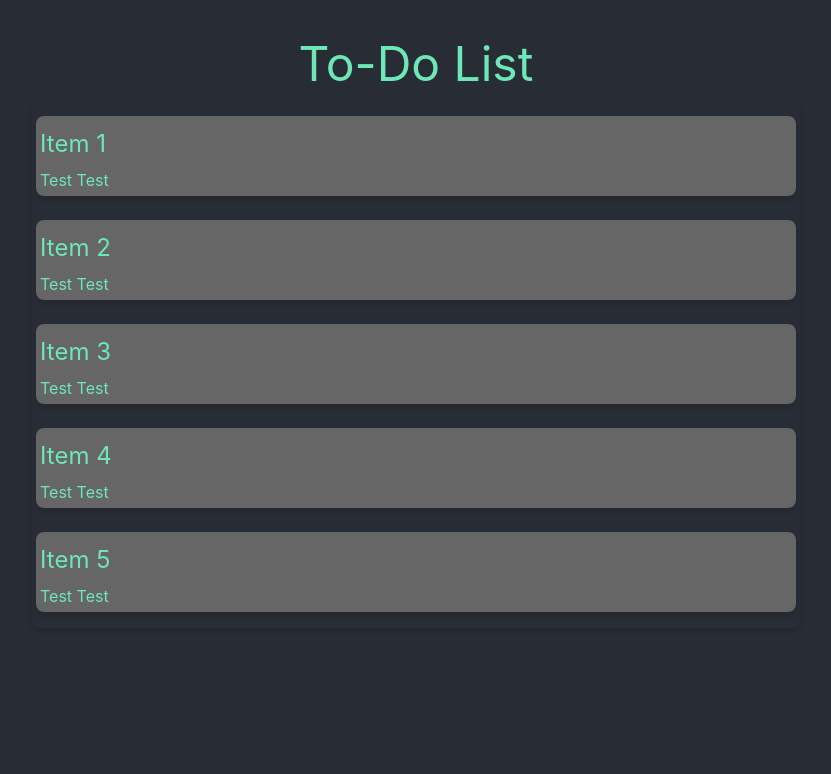
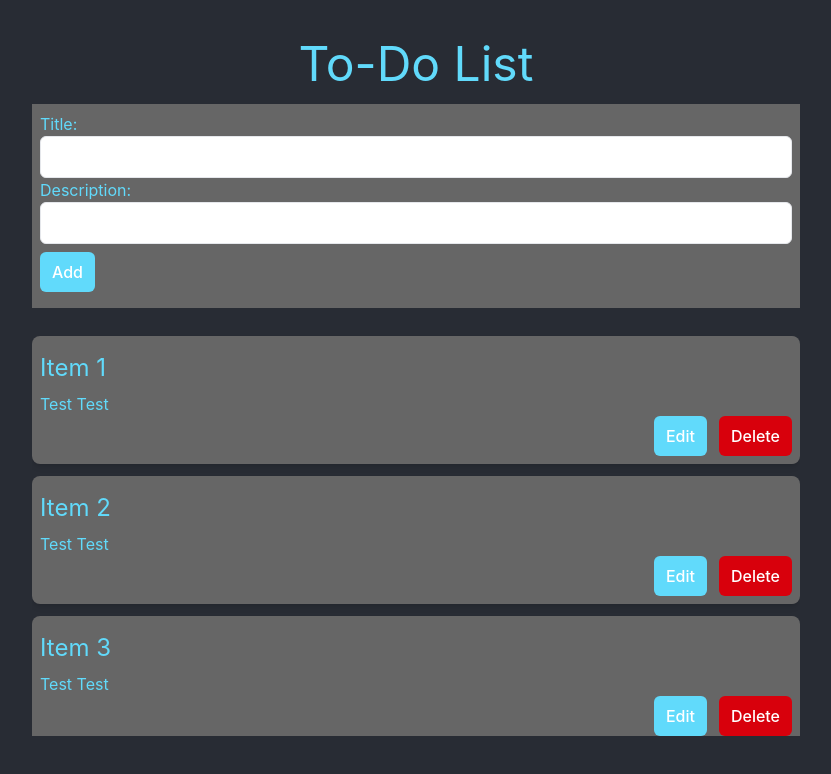
Before and after one commit to Sone996/todo-react-react, a React (Create React App) app: page / in a window 1280 px wide. Shown: the top 774 px of the page, without its empty margins (224-1055 px from the left). Built offline with nearby package versions, Linux system fonts and the light colour scheme.

Commit message:
add new item component and scss

```diff
--- a/package.json
+++ b/package.json
@@ -7,6 +7,7 @@
     "@testing-library/jest-dom": "^5.11.4",
     "@testing-library/react": "^11.1.0",
     "@testing-library/user-event": "^12.1.10",
+    "node-sass": "^4.14.1",
     "react": "^17.0.2",
     "react-dom": "^17.0.2",
     "react-scripts": "4.0.3",
--- a/src/App.css
+++ /dev/null
@@ -1,42 +0,0 @@
-.App {
-  text-align: center;
-  position: relative;
-  height: 100vh;
-  width: 100vw;
-  overflow: hidden;
-}
-
-.App-logo {
-  height: 40vmin;
-  pointer-events: none;
-}
-
-@media (prefers-reduced-motion: no-preference) {
-  .App-logo {
-    animation: App-logo-spin infinite 20s linear;
-  }
-}
-
-.App-header {
-  background-color: #282c34;
-  min-height: 100vh;
-  display: flex;
-  flex-direction: column;
-  align-items: center;
-  justify-content: center;
-  font-size: calc(10px + 2vmin);
-  color: white;
-}
-
-.App-link {
-  color: #61dafb;
-}
-
-@keyframes App-logo-spin {
-  from {
-    transform: rotate(0deg);
-  }
-  to {
-    transform: rotate(360deg);
-  }
-}
--- a/src/App.js
+++ b/src/App.js
@@ -1,4 +1,4 @@
-import './App.css';
+import './App.scss';
 
 // components
 import Home from './componets/Home';
--- /dev/null
+++ b/src/App.scss
@@ -0,0 +1,129 @@
+.App {
+  text-align: center;
+  position: relative;
+  height: 100vh;
+  width: 100vw;
+  overflow: hidden;
+}
+
+.App-logo {
+  height: 40vmin;
+  pointer-events: none;
+}
+
+@media (prefers-reduced-motion: no-preference) {
+  .App-logo {
+    animation: App-logo-spin infinite 20s linear;
+  }
+}
+
+.App-header {
+  background-color: #282c34;
+  min-height: 100vh;
+  display: flex;
+  flex-direction: column;
+  align-items: center;
+  justify-content: center;
+  font-size: calc(10px + 2vmin);
+  color: white;
+}
+
+.App-link {
+  color: #61dafb;
+}
+
+@keyframes App-logo-spin {
+  from {
+    transform: rotate(0deg);
+  }
+  to {
+    transform: rotate(360deg);
+  }
+}
+
+
+.input{
+  @apply py-2 px-3 rounded-md appearance-none border;
+  &:focus {
+      @apply outline-none;
+      //@apply shadow-outline;
+  }
+}
+
+
+//button
+
+.button {
+  @apply py-2 px-3 rounded-md font-medium cursor-pointer;
+  &:focus {
+      @apply outline-none;
+      //shadow-outline
+  }
+  &:not(button) {
+      @apply text-center text-white;
+  }
+  &.button--sm {
+      @apply py-1 px-2;
+  }
+  &.button--lg {
+      @apply py-3 px-4;
+  }
+}
+
+
+// remove number increment on input filed if type number
+
+/* Chrome, Safari, Edge, Opera */
+input::-webkit-outer-spin-button,
+input::-webkit-inner-spin-button {
+-webkit-appearance: none;
+margin: 0;
+}
+
+/* Firefox */
+input[type=number] {
+-moz-appearance: textfield;
+}
+
+// scroll bar
+
+.app {
+  background-repeat: no-repeat;
+  background-attachment: fixed;
+  scrollbar-width: 5px !important;
+}
+
+
+::-webkit-scrollbar {
+  width: 5px;
+}
+
+::-webkit-scrollbar-track {
+  box-shadow: inset 0 0 2px grey;
+  border-radius: 50px;
+  scrollbar-box-shadow: inset 0 0 2px grey;
+  scrollbar-border-radius: 50px;
+}
+::-webkit-scrollbar-thumb {
+  background: #d4d4d4;
+  border-radius: 50px;
+  scrollbar-background: #d4d4d4;
+  scrollbar-border-radius: 50px;
+}
+::-webkit-scrollbar-thumb:hover {
+  background: gray;
+  scrollbar-background: gray;
+}
+
+
+.scroll-y {
+  overflow: scroll !important;
+  overflow-x: hidden;
+}
+
+.overflow-hidden {
+  overflow: hidden !important;
+}
+div::-webkit-scrollbar {
+  display: none;
+}
--- a/src/componets/Home.js
+++ b/src/componets/Home.js
@@ -1,15 +1,17 @@
 import React from 'react';
-import Card from './UI/Card';
+//import Card from './UI/Card';
 import List from './List';
+import NewItem from './newItem/NewItem';
 
 const Home = () => {
     return (
         <div className="items-center flex flex-col w-full pt-10">
             <span className="text-5xl text-green-300">To-Do List</span>
-            <div className="flex flex-col w-full px-64">
-                <Card>
-                    <List/>
-                </Card>
+            <div className="flex flex-col w-full px-64 pb-16 flex-grow">
+                {/* <Card> */}
+                    <NewItem />
+                    <List />
+                {/* </Card> */}
             </div>
         </div>
     );
--- a/src/componets/ItemList.js
+++ b/src/componets/ItemList.js
@@ -2,11 +2,30 @@ import React from 'react';
 import Card from './UI/Card';
 
 const ListItem = (props) => {
+
+    const editItem = () => {
+        console.log('edit')
+    }
+
+    const deleteItem = () => {
+        console.log('delete');
+    }
+
+
     return (
-        <Card bg="bg-lightBlue">
+        <Card bg="bg-lightGray">
             <span className="text-green-300 text-2xl py-2">{props.data.title}</span>
             <span className="text-green-300">{props.data.comment}</span>
-            <div className="flex"></div>
+            <div className="flex justify-end">
+                <span
+                    className="button bg-lightBlue"
+                    onClick={editItem}
+                >Edit</span>
+                <span
+                    className="button bg-darkRed ml-3"
+                    onClick={deleteItem}
+                >Delete</span>
+            </div>
         </Card>
     )
 }
--- a/src/componets/List.js
+++ b/src/componets/List.js
@@ -1,5 +1,6 @@
 import React from 'react';
 import ItemList from './ItemList';
+import Scroll from './UI/Scroll';
 
 const itemData = [
     {
@@ -22,17 +23,36 @@ const itemData = [
         title: 'Item 5',
         comment: 'Test Test'
     },
+    {
+        title: 'Item 6',
+        comment: 'Test Test'
+    },
+    {
+        title: 'Item 7',
+        comment: 'Test Test'
+    },
+    {
+        title: 'Item 8',
+        comment: 'Test Test'
+    },
 
 ]
 
 const List = () => {
     return (
-        <div className="flex flex-col">
-            <ItemList data={itemData[0]}/>
-            <ItemList data={itemData[1]}/>
-            <ItemList data={itemData[2]}/>
-            <ItemList data={itemData[3]}/>
-            <ItemList data={itemData[4]}/>
+        <div className="relative flex flex-grow">
+            <Scroll>
+                <div>
+                    <ItemList data={itemData[0]}/>
+                    <ItemList data={itemData[1]}/>
+                    <ItemList data={itemData[2]}/>
+                    <ItemList data={itemData[3]}/>
+                    <ItemList data={itemData[4]}/>
+                    <ItemList data={itemData[5]}/>
+                    <ItemList data={itemData[6]}/>
+                    <ItemList data={itemData[7]}/>
+                </div>
+            </Scroll>
         </div>
     )
 }
--- a/src/componets/UI/Card.js
+++ b/src/componets/UI/Card.js
@@ -1,7 +1,7 @@
 import React from 'react'
 const Card = (props) => {
     return (
-        <div className={`rounded-lg shadow-md flex flex-col p-1 overflow-hidden my-3 ${props.bg}`}>{props.children}</div>
+        <div className={`rounded-lg shadow-md flex flex-col p-2 overflow-hidden my-3 ${props.bg}`}>{props.children}</div>
     )
 }
 
--- /dev/null
+++ b/src/componets/UI/Scroll.js
@@ -0,0 +1,14 @@
+import React from 'react'
+
+
+const Scroll = (props) => {
+    return (
+        <div className="scroll position-relative overflow-hidden">
+          <div className="w-full h-full flex flex-col absolute top-0 left-0 scroll-y">
+            { props.children }
+          </div>
+        </div>
+    )
+}
+
+export default Scroll;
--- /dev/null
+++ b/src/componets/newItem/NewItem.js
@@ -0,0 +1,19 @@
+const NewItem = () => {
+
+    const addItem = () => {
+        console.log('adding item');
+    }
+    return (
+        <div className="flex flex-col p-2 bg-lightGray my-4">
+            <span>Title: </span>
+            <input className="input" type="text" />
+            <span>Description: </span>
+            <input className="input" type="text" />
+            <div className="flex w-1/12 my-2">
+                <span className="bg-lightBlue button" onClick={addItem}>Add</span>
+            </div>
+        </div>
+    )
+}
+
+export default NewItem;
--- a/src/index.css
+++ b/src/index.css
@@ -8,6 +8,7 @@ body {
     sans-serif;
   -webkit-font-smoothing: antialiased;
   -moz-osx-font-smoothing: grayscale;
+  color: #61dafb;
 }
 
 code {
--- a/tailwind.config.js
+++ b/tailwind.config.js
@@ -5,7 +5,14 @@ module.exports = {
     extend: {
       colors: {
         reactBlue: '#282c34',
-        lightBlue: '#666666',
+        lightGray: '#666666',
+        lightBlue: '#61dafb',
+        white: '#ffffff',
+				green: "#DFF2BF",  //bg-green
+				darkGreen: "#4F8A10", //text green
+				red: "#FFD2D2",  //bg-red
+				darkRed: "#DC2626",
+				darkRed: "#D8000C", //text red
       }
     },
   },
```
Also changed, not shown: 1 other file (tests, documents, lock files or other folders).
